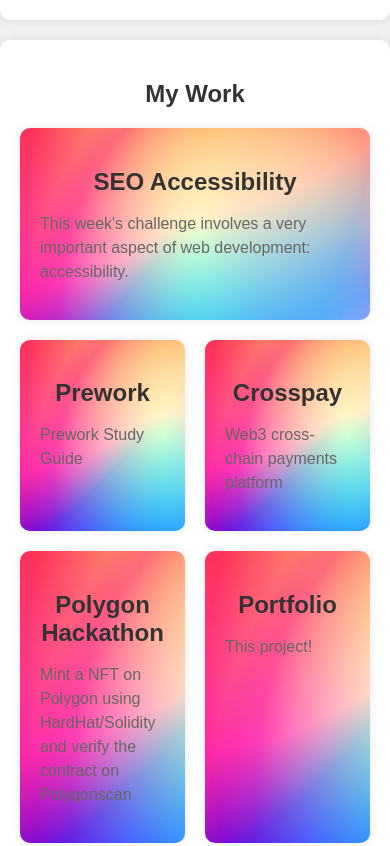
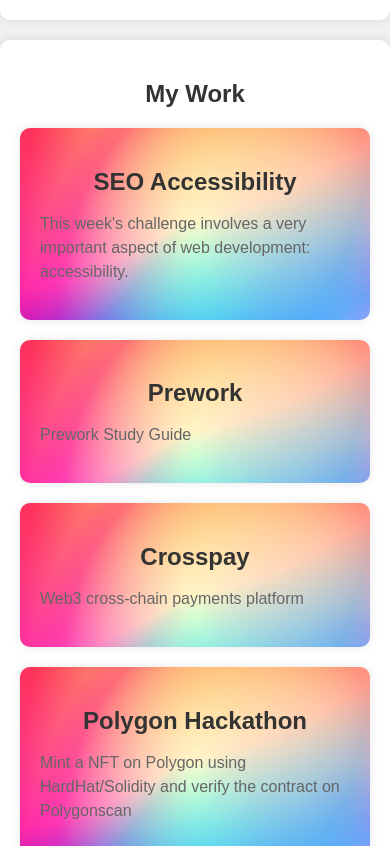
Before and after one commit to rhen-quadros/portfolio, a plain HTML site: page index.html in a window 390 px wide. Shown: the part 1000-1846 px from the top of the page. Drawn offline with Linux system fonts and the light colour scheme.

Commit message:
css clean up and mobile optimisation

```diff
--- a/assets/style.css
+++ b/assets/style.css
@@ -4,6 +4,8 @@
   font-family: "Arial", sans-serif;
   background-color: #f0f0f0;
 }
+
+/* Navbar */
 
 nav {
   background-color: #333;
@@ -19,6 +21,8 @@
   text-decoration: none;
   margin-right: 15px;
 }
+
+/* Hero */
 
 .hero {
   position: relative;
@@ -42,6 +46,8 @@
   margin: 0;
 }
 
+/* Card */
+
 .card-title {
   text-align: center;
   margin: 20px auto;
@@ -61,13 +67,15 @@
   text-align: left;
 }
 
+/* Work grid */
+
 .work {
   display: grid;
   grid-template-columns: repeat(2, 1fr);
   grid-template-areas:
-    "project1 project1"
-    "project2 project3"
-    "project4 project5";
+    "seo seo"
+    "prework crosspay"
+    "polygon portfolio";
   grid-gap: 20px;
   margin: auto auto;
 }
@@ -92,26 +100,27 @@
   line-height: 1.5;
 }
 
-/* Assign grid area names */
 .work-item:nth-child(1) {
-  grid-area: project1;
+  grid-area: seo;
 }
 
 .work-item:nth-child(2) {
-  grid-area: project2;
+  grid-area: prework;
 }
 
 .work-item:nth-child(3) {
-  grid-area: project3;
+  grid-area: crosspay;
 }
 
 .work-item:nth-child(4) {
-  grid-area: project4;
+  grid-area: polygon;
 }
 
 .work-item:nth-child(5) {
-  grid-area: project5;
+  grid-area: portfolio;
 }
+
+/* Footer */
 
 .footer {
   display: flex;
@@ -136,3 +145,15 @@
   text-decoration: none;
   margin-left: 15px;
 }
+
+/* Mobile */
+
+@media (max-width: 600px) {
+  .work {
+    grid-template-columns: 1fr;
+    grid-template-areas:
+      "seo"
+      "prework" "crosspay"
+      "polygon" "portfolio";
+  }
+}
```
